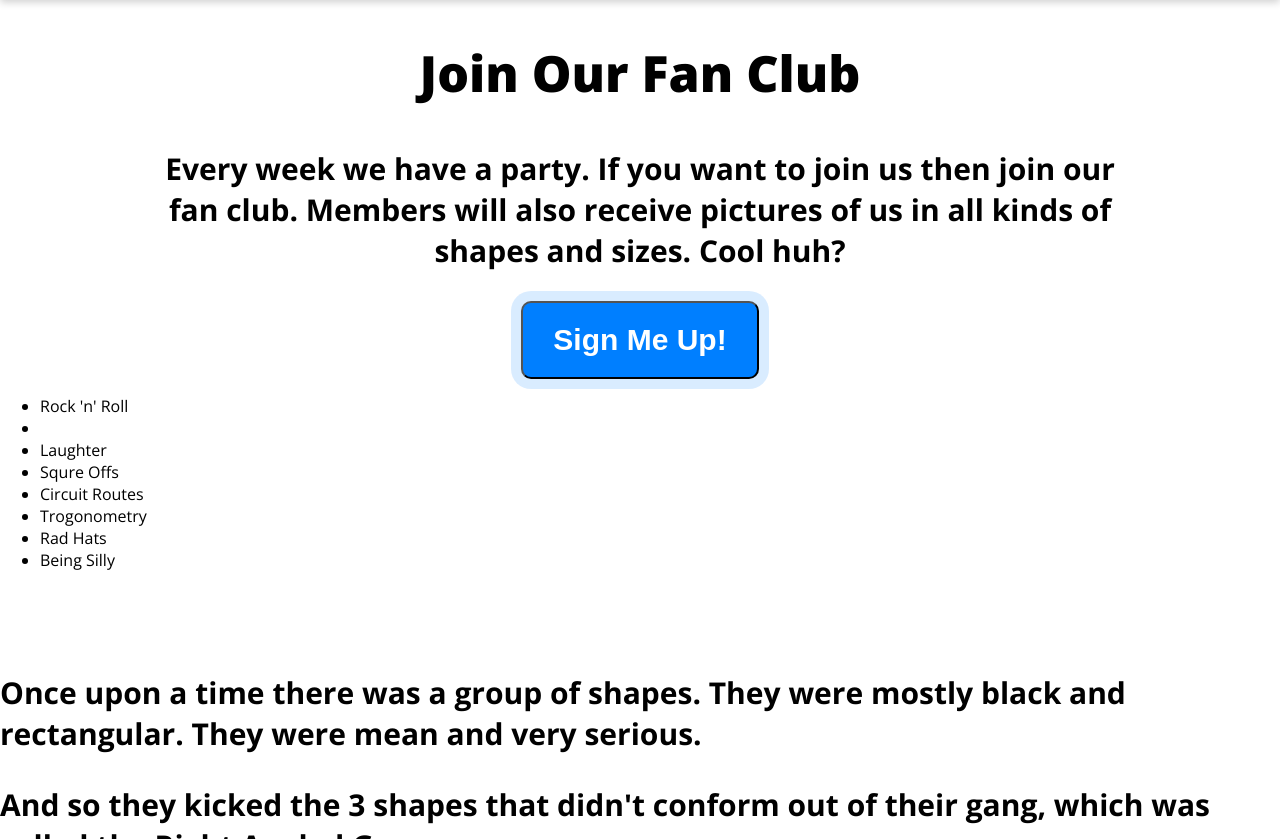
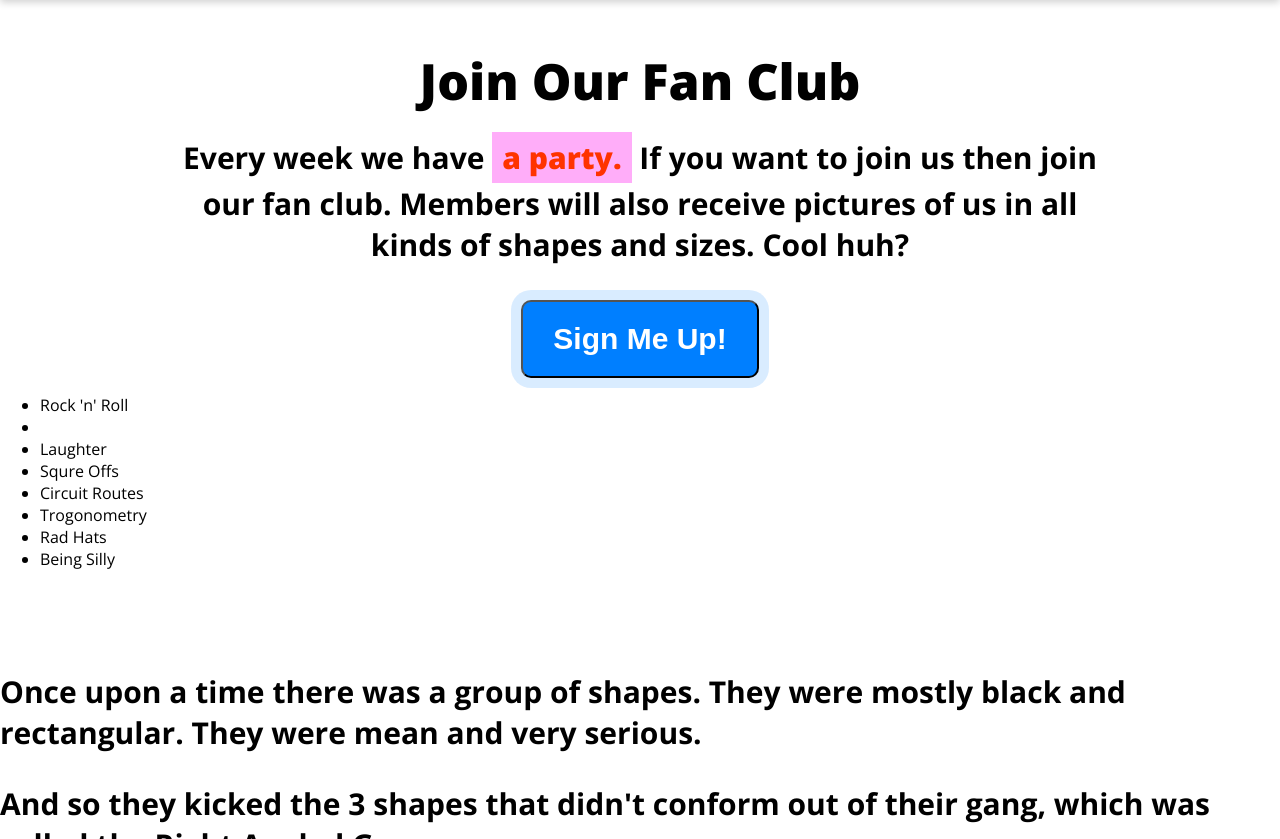
Before and after one commit to kapf5575/the-gang, a plain HTML site: page index.html in a window 1280 px wide. Shown: the part 903-1742 px from the top of the page. Drawn offline with nearby package versions, Linux system fonts and the light colour scheme.

Commit message:
tightened up the read more section

```diff
--- a/style.css
+++ b/style.css
@@ -166,6 +166,23 @@ nav ul li a{ /*how should the text in the nav look like? */
 	text-align: center;
 }
 
+.more-info p{ /* how much space should be below the h2 and above the p */
+	margin: 18px 0 35px;
+}
+
+
+.more-info h2{
+	margin: 50px 0 0;
+}
+
+.highlight{
+	background-color: #FFADF9;
+	color: #FF3300;
+	padding: 5px 10px;
+	line-height: 50px;
+	display: inline;
+	font-weight: 800;
+}
 
 
 /*	<div class="more-info" id="more-info">
```
